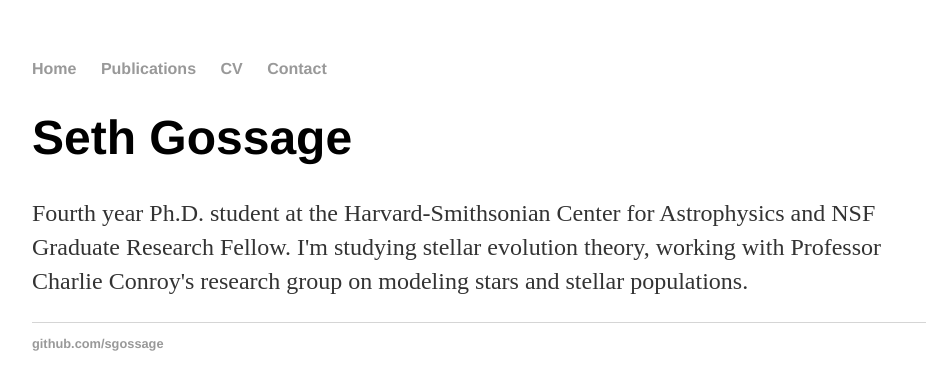
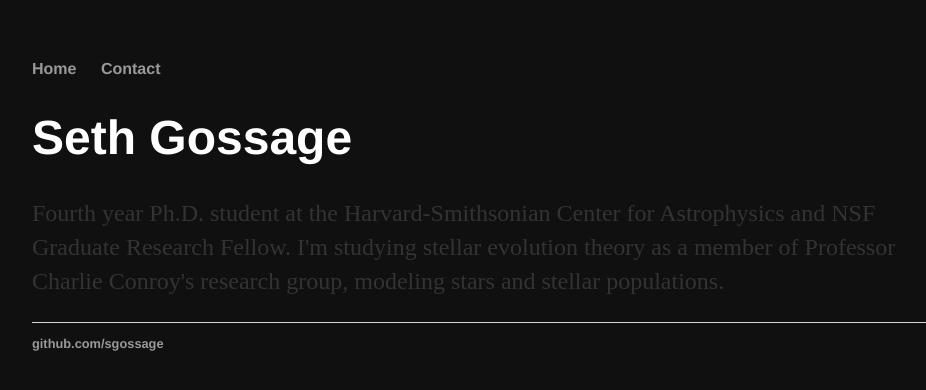
Before and after one commit to sgossage/sgossage.github.io, a Jekyll site: the page built from index.html, in a window 1280 px wide. Shown: the top 390 px of the page, without its empty margins (160-1086 px from the left). Built offline with Jekyll 4.4.1, drawn with Linux system fonts in a browser that asks for light colours.

Commit message:
updates, trying different css colors

```diff
--- a/_layouts/default.html
+++ b/_layouts/default.html
@@ -1,24 +1,29 @@
 <!DOCTYPE html>
 	<html>
+
 		<head>
 			<title>{{ page.title }}</title>
 			<!-- link to main stylesheet -->
 			<link rel="stylesheet" type="text/css" href="/css/main.css">
 		</head>
+
 		<body>
+
 			<nav>
 	    		<ul>
 	        		<li><a href="/">Home</a></li>
-	        		<li><a href="/publications">Publications</a></li>
-		        	<li><a href="/cv">CV</a></li>
+	        		<!--<li><a href="/publications">Publications</a></li>
+		        	<li><a href="/cv">CV</a></li>-->
 	        		<li><a href="/contact">Contact</a></li>
 	    		</ul>
 			</nav>
+
 			<div class="container">
 
 			{{ content }}
 
 			</div><!-- /.container -->
+
 			<footer>
 	    		<ul>
 	        		<li><a href="https://github.com/sgossage">github.com/sgossage</a></li>
--- a/css/main.css
+++ b/css/main.css
@@ -1,16 +1,20 @@
 body {
     margin: 60px auto;
     width: 70%;
+    background-color: #101010;
+    color: #ffffff;
 }
 nav ul, footer ul {
     font-family:'Helvetica', 'Arial', 'Sans-Serif';
     padding: 0px;
     list-style: none;
     font-weight: bold;
+    color: #ffffff;
 }
 nav ul li, footer ul li {
     display: inline;
     margin-right: 20px;
+    color: #ffffff;
 }
 a {
     text-decoration: none;
@@ -22,6 +26,7 @@
 h1 {
     font-size: 3em;
     font-family:'Helvetica', 'Arial', 'Sans-Serif';
+    color: #ffffff;
 }
 p {
     font-size: 1.5em;
--- a/index.html
+++ b/index.html
@@ -6,7 +6,7 @@
 	<h1>Seth Gossage</h1>
 	<p>Fourth year Ph.D. student at the Harvard-Smithsonian Center
 	   for Astrophysics and NSF Graduate Research Fellow. I'm
-	   studying stellar evolution theory, working with Professor
-	   Charlie Conroy's research group on modeling stars and stellar
+	   studying stellar evolution theory as a member of Professor
+	   Charlie Conroy's research group, modeling stars and stellar
 	   populations.</p>
 </div><!-- /.blurb -->
```
